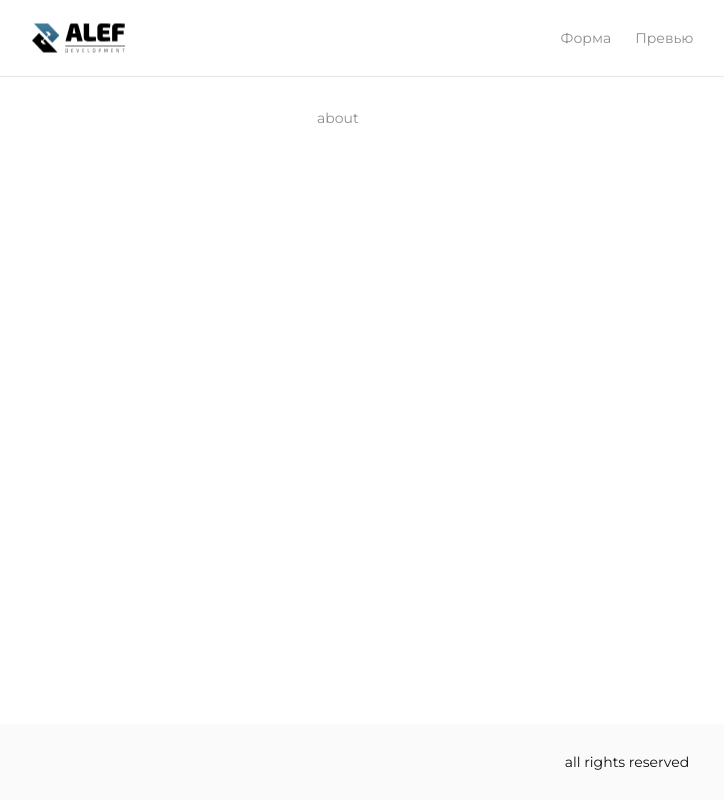
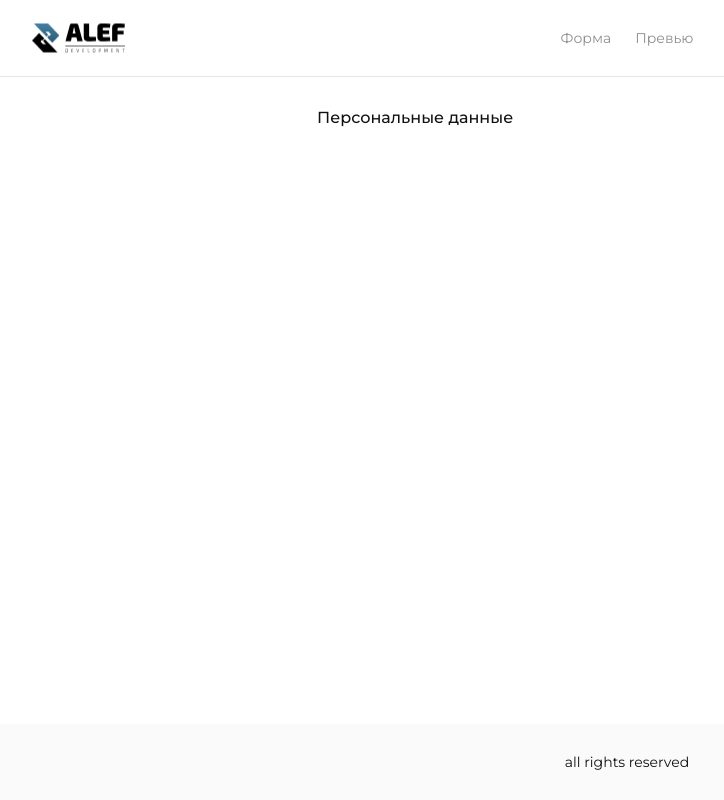
Before and after one commit to maxgrigoriew/alef-text-work, a Vue app: page /about in a window 1280 px wide. Shown: the whole page, without its empty margins (13-737 px from the left). Built offline with nearby package versions, Linux system fonts and the light colour scheme.

Commit message:
add store

```diff
--- a/package.json
+++ b/package.json
@@ -12,7 +12,8 @@
     "pinia": "^2.1.6",
     "sass": "^1.68.0",
     "vue": "^3.3.4",
-    "vue-router": "^4.2.5"
+    "vue-router": "^4.2.5",
+    "vuex": "^4.1.0"
   },
   "devDependencies": {
     "@vitejs/plugin-vue": "^4.2.3",
--- a/src/main.js
+++ b/src/main.js
@@ -2,9 +2,10 @@ import { createApp } from 'vue';
 import './assets/scss/main.scss';
 import App from './App.vue';
 import router from './../router';
+import { store } from './store';
 
 const app = createApp(App);
 
 app.use(router);
-
+app.use(store);
 app.mount('#app');
--- a/src/pages/About.vue
+++ b/src/pages/About.vue
@@ -1,7 +1,20 @@
+<script setup>
+import { useStore } from 'vuex';
+const store = useStore();
+</script>
 <template>
-	<div>about</div>
+	<div class="about">
+		<h2 class="title about__title">Персональные данные</h2>
+		{{ store.state.todos }}
+	</div>
 </template>
-<script>
-export default {};
-</script>
-<style lang=""></style>
+
+<style lang="scss">
+.about {
+	&__title {
+		margin-bottom: 20px;
+	}
+	&__parent {
+	}
+}
+</style>
--- a/src/pages/Home.vue
+++ b/src/pages/Home.vue
@@ -2,86 +2,52 @@
 import { ref, reactive, watch, computed, onMounted } from 'vue';
 import IsInput from './../components/UI/IsInput.vue';
 import IsButton from './../components/UI/IsButton.vue';
+import { useStore } from 'vuex';
+const store = useStore();
 
-let children = ref([]);
-
-const parent = reactive({
-	name: '',
-	age: '',
-});
-
-const child = reactive({
-	name: '',
-	age: '',
-});
-
-const limitChildren = ref(2);
+const limitChildren = ref(5);
 
 const addChild = () => {
-	const newChild = {
-		name: '',
-		age: '',
-		id: Date.now(),
-	};
-	children.value.push(newChild);
-	console.log(children.value);
+	store.commit('addChild');
 };
 
 const removeChild = (id) => {
-	console.log(id);
-	children.value = children.value.filter((item) => item.id !== id);
+	store.commit('removeChild', id);
 };
 
-const checkValidForm = () => {
-	if (!parent.age || !parent.age) {
-		return false;
-	} else {
-		return true;
-	}
+const saveForm = () => {
+	store.commit('saveForm');
 };
-const saveForm = () => {
-	if (checkValidForm()) {
-		console.log('valid');
-		localStorage.setItem('parent', JSON.stringify(parent));
-		localStorage.setItem('children', JSON.stringify(children.value));
-	}
-};
+
 const childrenCount = computed(() =>
-	children.value.length < limitChildren.value ? true : false
+	store.state.children.length < limitChildren.value ? true : false
 );
 
 onMounted(() => {
-	const parentStorage = JSON.parse(localStorage.getItem('parent'));
-	const childrenStorage = JSON.parse(localStorage.getItem('children'));
-	parent.name = parentStorage.name;
-	parent.age = parentStorage.age;
-
-	childrenStorage.forEach((element) => {
-		children.value.push(element);
-	});
+	store.commit('initialData');
 });
 </script>
 
 <template>
-	parent {{ parent }} <br />
-	children {{ children }}
 	<p class="title">Персональные данные</p>
 	<is-input
 		class="input-name"
 		label="Имя"
 		placeholder="Имя"
-		v-model="parent.name"
+		v-model="store.state.parent.name"
 	></is-input>
 
 	<is-input
 		class="input"
 		label="Возраст"
 		placeholder="Возраст"
-		v-model="parent.age"
+		v-model="store.state.parent.age"
 	>
 	</is-input>
 	<!-- children -->
 
+	{{ store.state.parent }}
+	{{ store.state.children }}
 	<div class="grid">
 		<div class="grid__top">
 			<h2 class="title grid__title">Дети (макс. 5)</h2>
@@ -94,18 +60,22 @@ onMounted(() => {
 			>
 		</div>
 		<ul class="grid__list">
-			<li class="grid__item" v-for="(item, index) in children" :key="item.id">
+			<li
+				class="grid__item"
+				v-for="(item, index) in store.state.children"
+				:key="item.id"
+			>
 				<is-input
 					class="input"
 					label="Имя"
-					v-model="children[index].name"
+					v-model="store.state.children[index].name"
 					placeholder="Имя"
 				>
 				</is-input>
 				<is-input
 					class="input"
 					label="Имя"
-					v-model="children[index].age"
+					v-model="store.state.children[index].age"
 					placeholder="Возраст"
 				>
 				</is-input>
--- a/src/store.js
+++ b/src/store.js
@@ -1,14 +1,56 @@
-import { defineStore } from 'pinia';
+import { createStore } from 'vuex';
 
-export const useStore = defineStore('counter', {
-	state: () => {
-		return { count: 0 };
+export const store = createStore({
+	state: {
+		parent: {
+			name: '',
+			age: '',
+			id: Date.now(),
+		},
+		child: {
+			name: '',
+			age: '',
+			id: Date.now(),
+		},
+		children: [],
 	},
-	// could also be defined as
-	// state: () => ({ count: 0 })
-	actions: {
-		increment() {
-			this.count++;
+	getters: {
+		getParent: (state) => {
+			return state.parents;
+		},
+		getChildren: (state) => {
+			return state.children;
+		},
+	},
+	mutations: {
+		addChild(state) {
+			state.children.push(state.child);
+		},
+		removeChild(state, id) {
+			state.children = state.children.filter((item) => item.id !== id);
+		},
+		saveForm(state) {
+			localStorage.setItem('parent', JSON.stringify(state.parent));
+			localStorage.setItem('children', JSON.stringify(state.children));
+		},
+
+		initialData(state) {
+			const parentStorage = JSON.parse(localStorage.getItem('parent'));
+			const childrenStorage = JSON.parse(localStorage.getItem('children'));
+			state.parent.name = parentStorage.name;
+			state.parent.age = parentStorage.age;
+
+			childrenStorage.forEach((element) => {
+				state.children.push(element);
+			});
+		},
+
+		checkValidForm(state) {
+			if (!state.parent.age || !state.parent.age) {
+				return false;
+			} else {
+				return true;
+			}
 		},
 	},
 });
```
Also changed, not shown: 1 other file (tests, documents, lock files or other folders).
